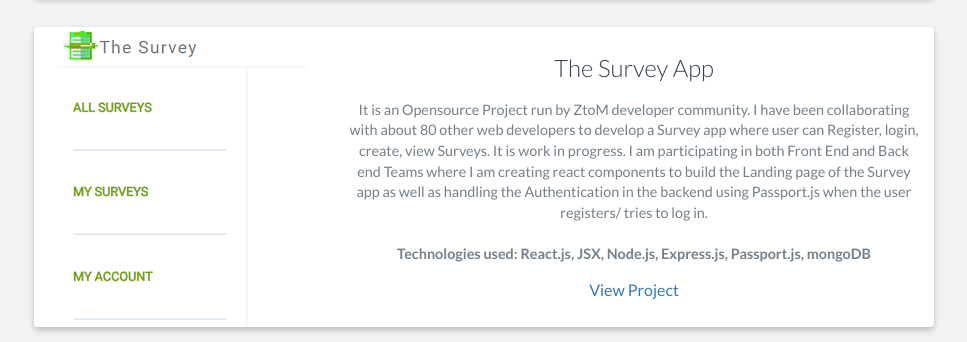
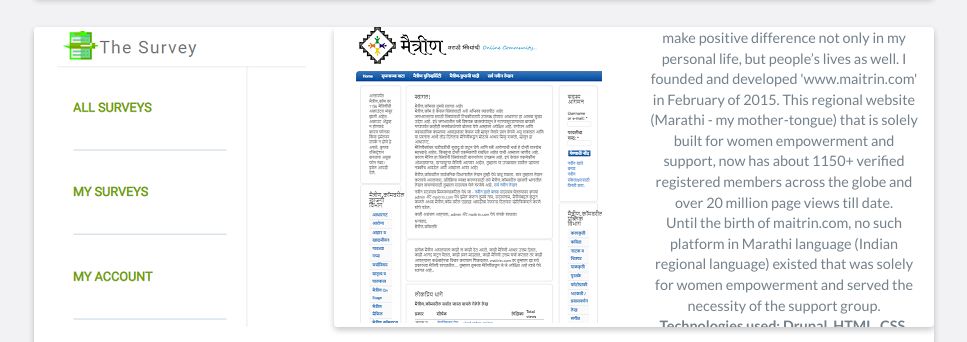
Before and after one commit to bhag41/portfolio-bk, a website: page index.html in a window 1280 px wide. Shown: the part 3871-4213 px from the top of the page, without its empty margins (156-1123 px from the left). Drawn offline with nearby package versions, Linux system fonts and the light colour scheme.

Commit message:
projects updated

```diff
--- a/index.html
+++ b/index.html
@@ -235,16 +235,16 @@
                     </div>
                     <!-- End .project-image -->
 
-                    <div class="project-info">
+                    <!-- <div class="project-info">
                         <h3>The Survey App</h3>
                         <p>
                             It is an Opensource Project run by ZtoM developer community. I have been collaborating with about 80 other web developers to develop a Survey app where user can Register, login, create, view Surveys. It is work in progress. I am participating in both Front End and Back end Teams where I am creating react components to build the Landing page of the Survey app as well as handling the Authentication in the backend using Passport.js when the user registers/ tries to log in. <br/><br/>
                             <strong> Technologies used: React.js, JSX, Node.js, Express.js, Passport.js, mongoDB </strong>
                         </p>
                         <a href="https://zero-to-mastery.github.io/TheSurvey/">View Project</a>
-                    </div>
+                    </div> -->
                     <!-- End .project-info -->
-                </div>
+                <!-- </div> -->
                 <!-- End .project -->
 
                 <div class="project shadow-large">
```
